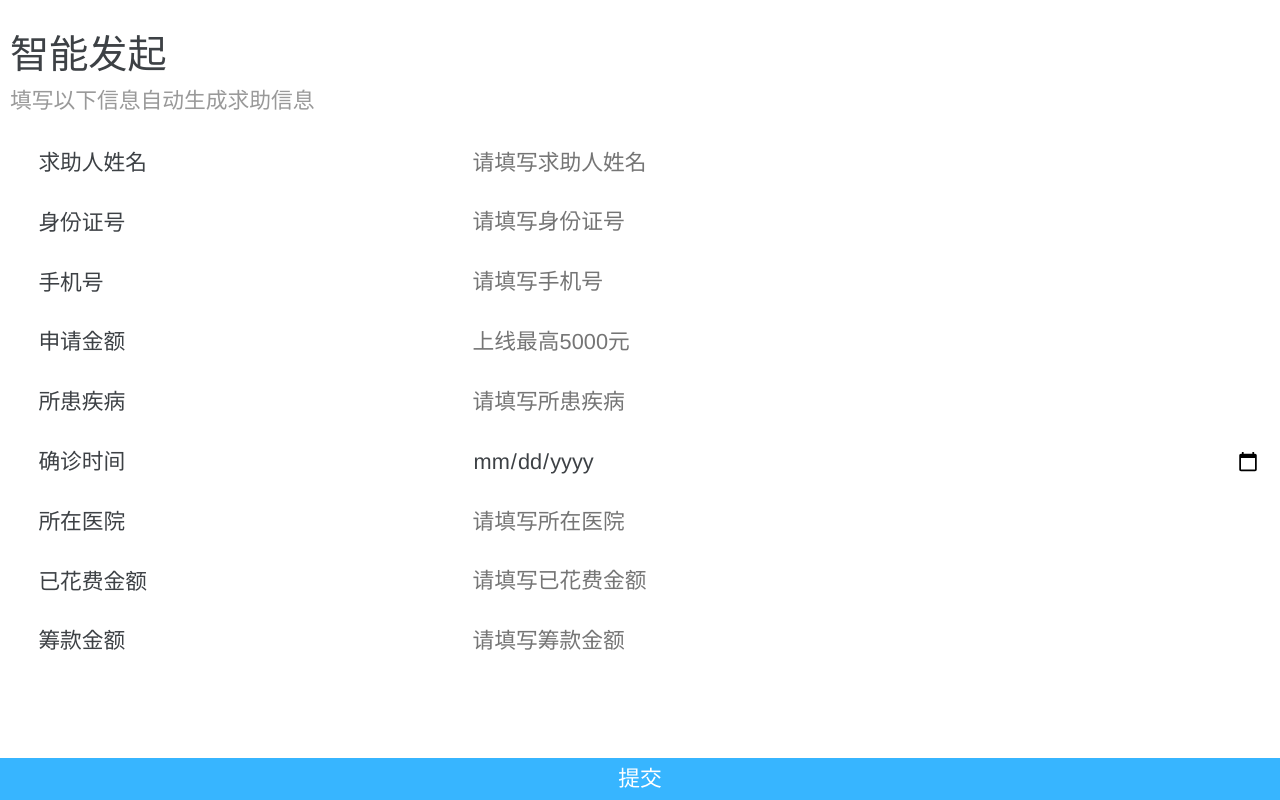
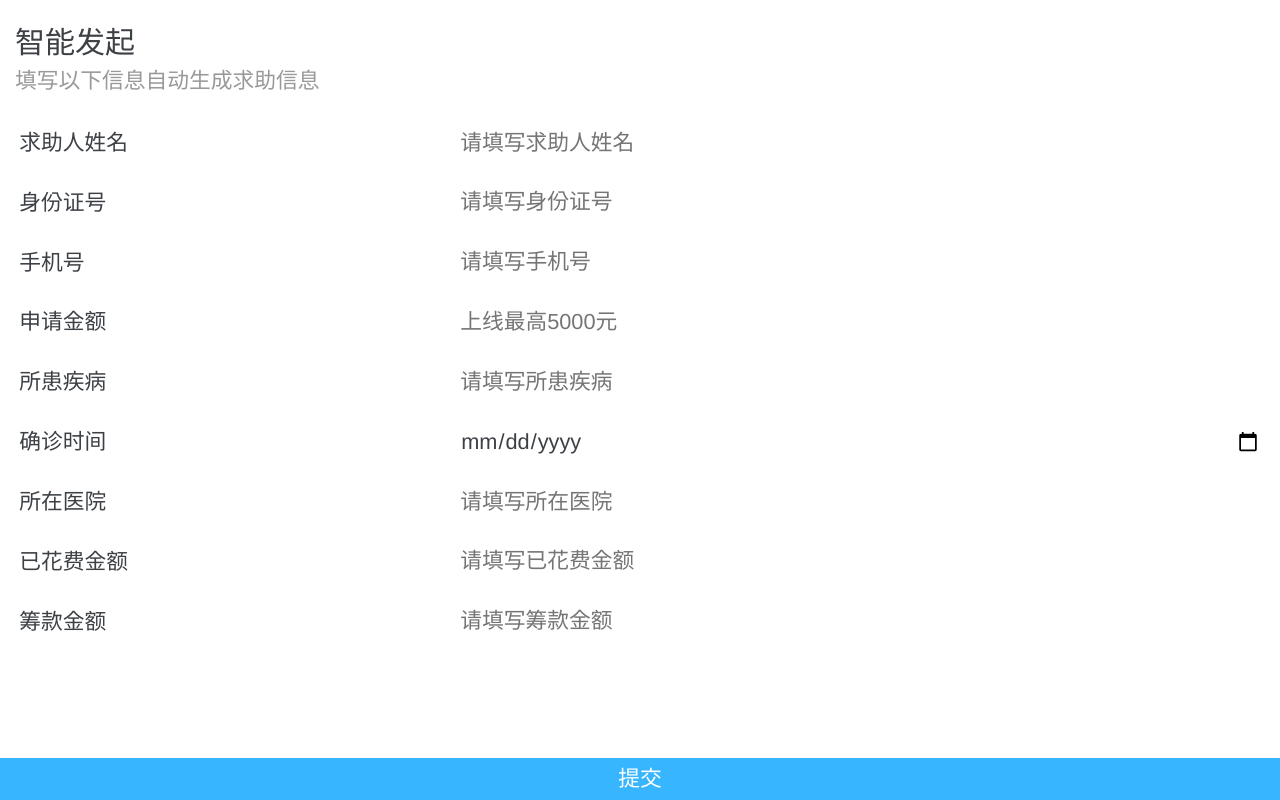
Before and after one commit to wongcoekfai/collection, a plain HTML site: page publish.html in a window 1280 px wide. Drawn offline with Linux system fonts and the light colour scheme.

Commit message:
发布项目

```diff
--- a/publish.html
+++ b/publish.html
@@ -18,12 +18,13 @@
     <link href="css/start/sm-extend.min.css" rel="stylesheet">
 	<style type="text/css">
 	body {background:#fff;}
-	.page_title {font-size:1.8em;font-weight: normal;padding-left: 10px;margin-bottom: 0px;}
-	.page_sub_title {padding-left:10px;color:#999;}
+	.page_title {font-size:30px;font-weight: normal;padding-left:15px;margin-bottom: 0px;}
+	.page_sub_title {padding-left:15px;color:#999;}
 	.submit_button {position:fixed;bottom:0;left:0;right:0;background:#37b5ff;height:42px;line-height:42px;text-align:center;color:#fff;z-index:99;}
 	.list-block .item-inner:after {background:none;}
 	.list-block ul:before {background:none;}
 	.list-block ul:after {background:none;}
+	.list-block .item-media+.item-inner {margin-left:0;}
 	</style>
 </head>
 
```
